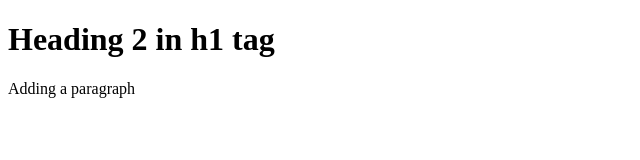
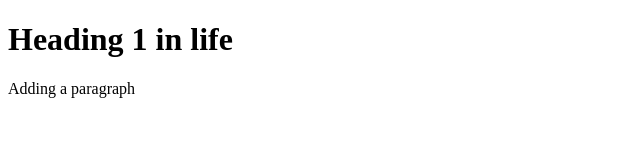
Before and after one commit to realsanjeev/tutorial-git, a plain HTML site: page index.html in a window 1280 px wide. Shown: the whole page, without its empty margins (0-640 px from the left). Drawn offline with Linux system fonts and the light colour scheme.

Commit message:
small change inh1

```diff
--- a/index.html
+++ b/index.html
@@ -4,7 +4,7 @@
 <title>First web page</title>
 </head>
 <body>
-<h1>Heading 2 in h1 tag</h1>
+<h1>Heading 1 in life</h1>
 <p>Adding a paragraph</p>
 </body>
 </html>
```
